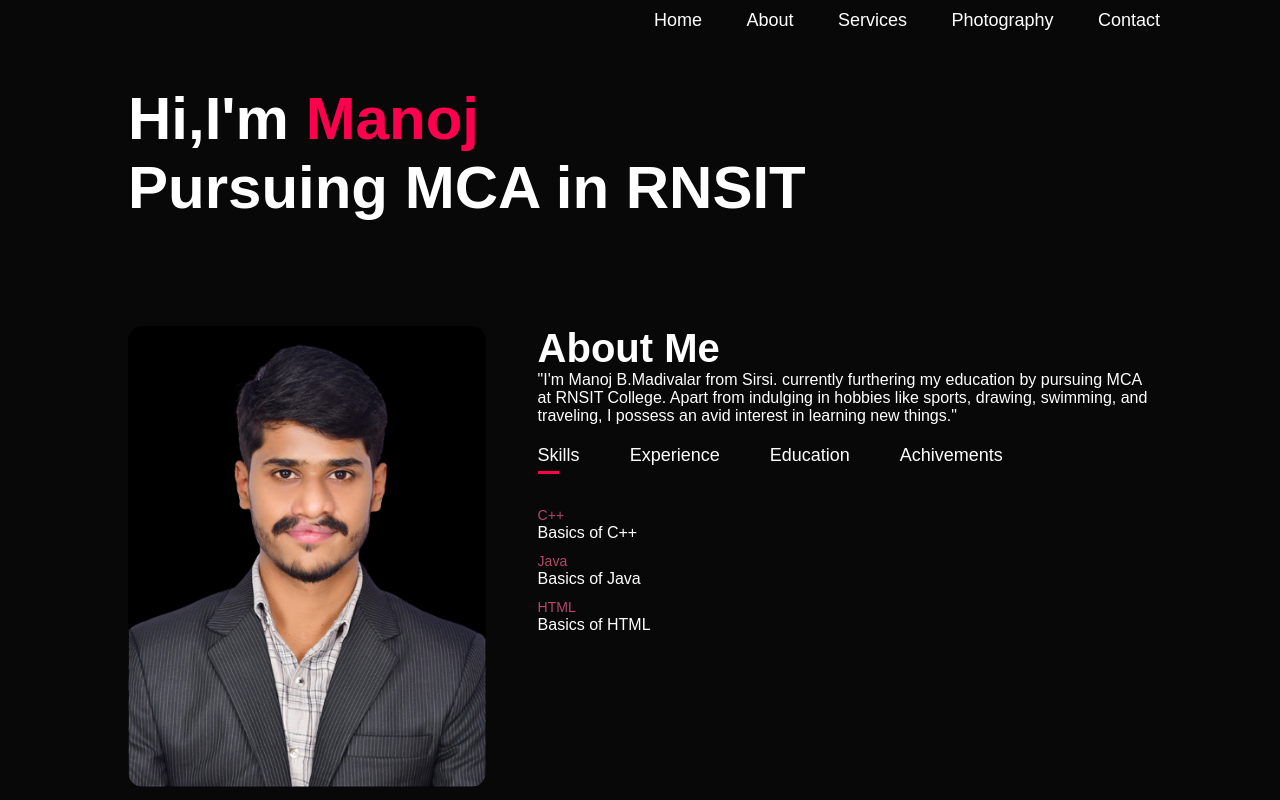
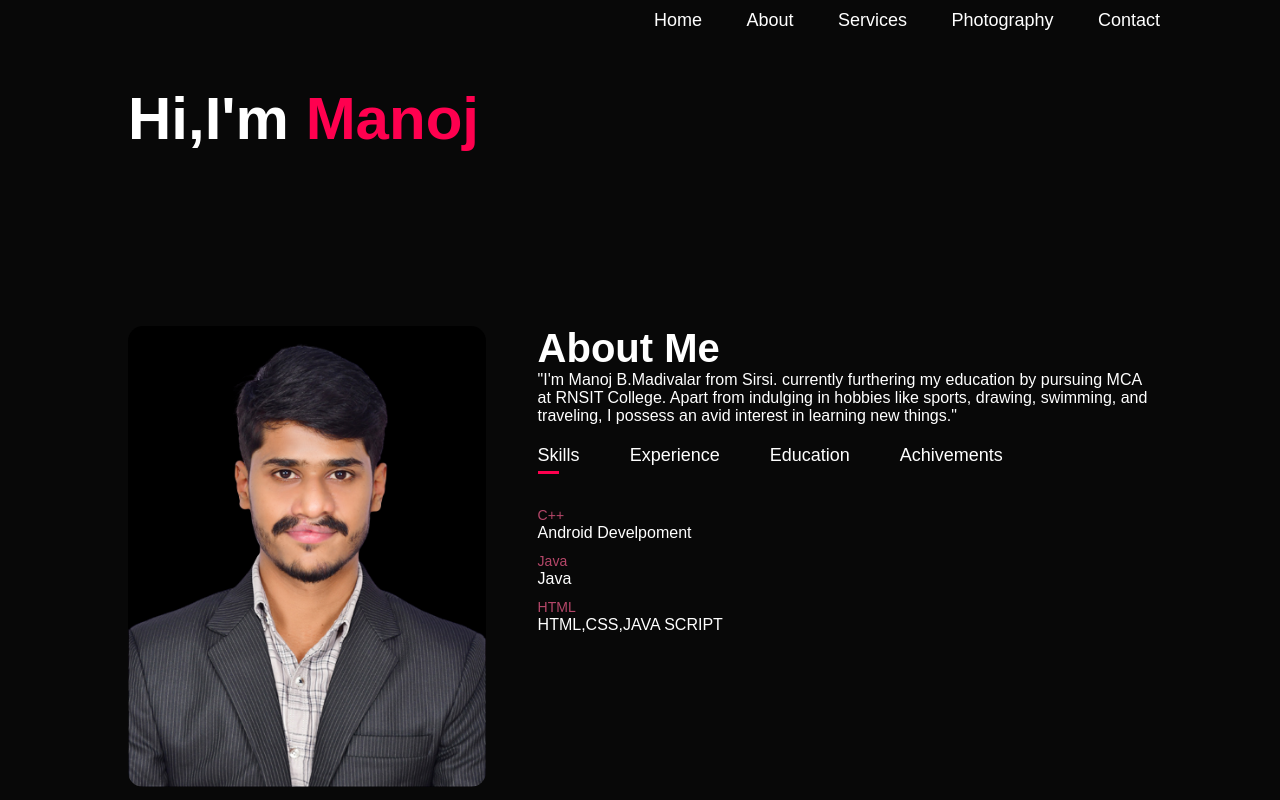
Before and after one commit to Manoj814748/Manojportfolio, a plain HTML site: page index.html in a window 1280 px wide. Shown: the top 800 px of the page. Drawn offline with Linux system fonts and the light colour scheme.

Commit message:
Update index.html
Skills Changed

```diff
--- a/index.html
+++ b/index.html
@@ -23,7 +23,7 @@
         <!-------<i class="fas fa-bars"onclick="openmenu()"></i>---->
     </nav>
     <div class="header-text">
-        <h1>Hi,I'm <span>Manoj</span><br>Pursuing MCA in RNSIT </h1>
+        <h1>Hi,I'm <span>Manoj</span><br> </h1>
 
     </div>
     </div>
@@ -47,9 +47,9 @@
             <div class="tab-contents active-tabs" id="Skills">
                 <ul>
 
-                    <li><span> C++</span><br>Basics of C++</li>
-                    <li><span>Java</span><br>Basics of Java</li>
-                    <li><span>HTML</span><br>Basics of HTML</li>
+                    <li><span> C++</span><br>Android Develpoment</li>
+                    <li><span>Java</span><br>Java</li>
+                    <li><span>HTML</span><br>HTML,CSS,JAVA SCRIPT</li>
                 </ul>
             </div>
             <div class="tab-contents"id="Experience">
```
